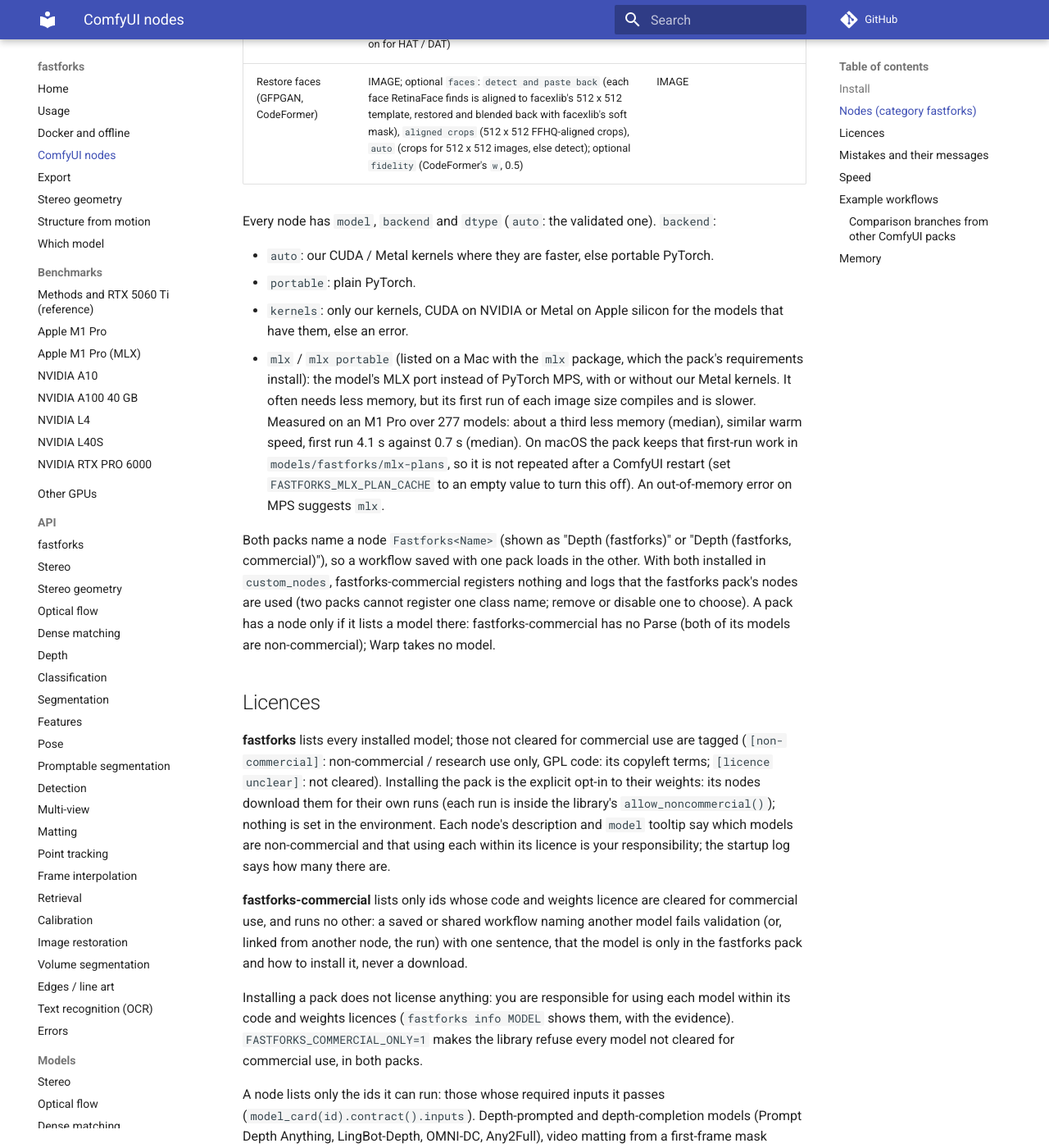
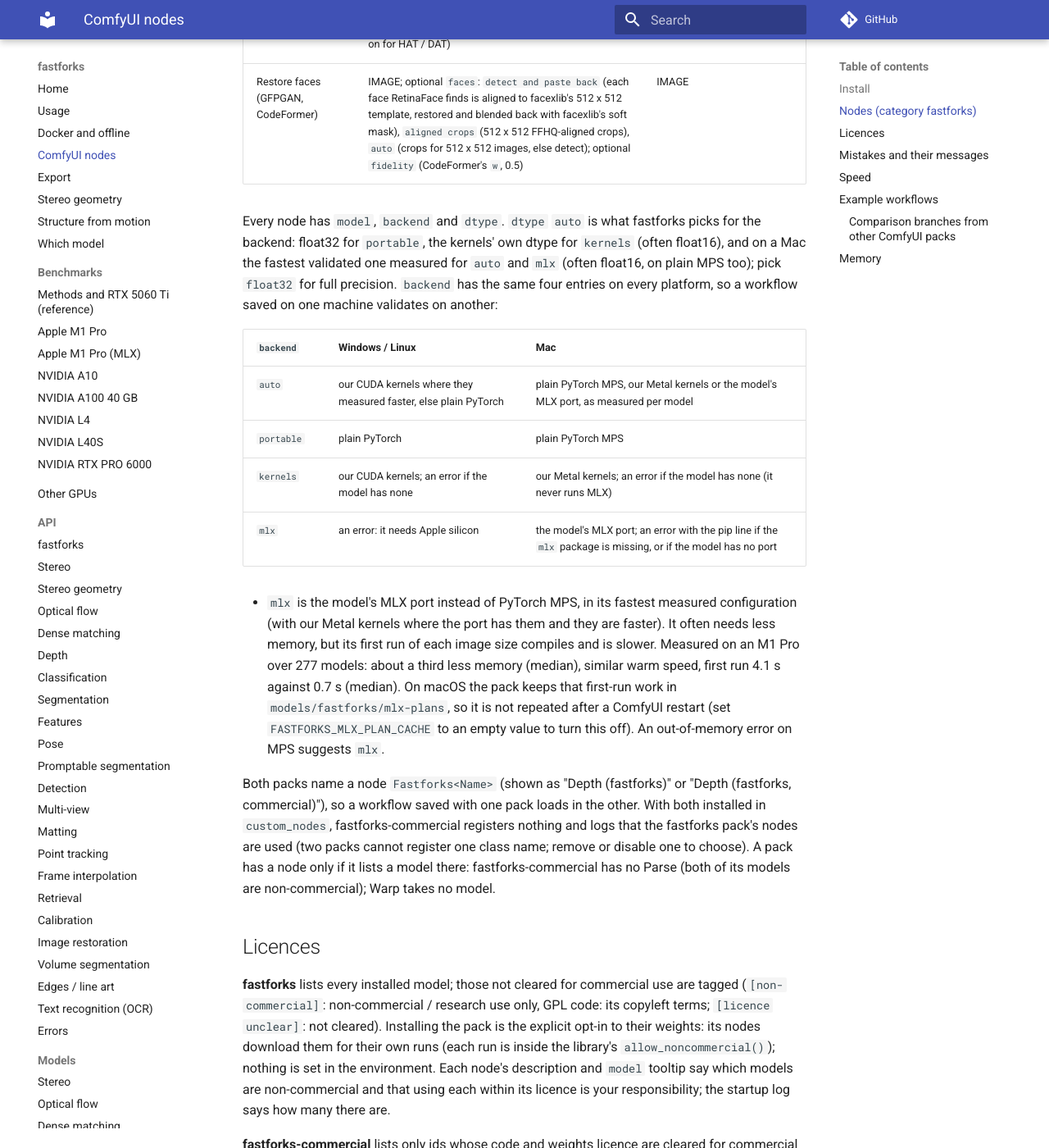
Before and after one commit to kleinicke/fastforks, an MkDocs documentation site: the page built from docs/comfyui.md, in a window 1280 px wide and 1400 px high, scrolled down 3060 px. Shown: the whole window at 82% size. Built offline with MkDocs 1.6.1 and Material for MkDocs 9.7.7, drawn with Linux system fonts in a browser that asks for light colours; comment, search, counter and statistics services are not loaded; some of the changed text lies outside the part shown.

Commit message:
Explicit modes are strict on Apple: only auto crosses from MPS to MLX
mode="portable" and mode="kernels" on device="mps" stay on PyTorch MPS; kernels without Metal raises
BackendUnavailableError naming mode="auto" and device="mlx". An MLX port that auto takes reports its own
backend.mode and backend.kernels instead of a relabelled "kernels".

ComfyUI: the backend dropdown is auto / portable / kernels / mlx on every platform; a workflow saved with
"mlx portable" loads as mlx. The dtype tooltip no longer says auto on MPS is float32.

Co-Authored-By: Claude Fable 5.2 <noreply@anthropic.com>

```diff
--- a/docs/comfyui.md
+++ b/docs/comfyui.md
@@ -43,9 +43,9 @@ python_embeded\python.exe -m pip install -r ComfyUI\custom_nodes\comfyui-fastfor
 ComfyUI-Manager's "Install via Git URL" clones the root, which is not a node pack.
 
 Apple silicon: both packs' requirements also install Apple's `mlx` there (an environment marker; nothing on other
-platforms). With it `auto` runs a model through its MLX port where that is faster than PyTorch MPS, `kernels` has
-the Metal kernels of the ports, and the `mlx` backends are listed. A source install has it with
-`pip install -e "./fastforks[libs,mlx]"`. Without `mlx` every model still runs on MPS with `auto` and `portable`.
+platforms). With it `auto` runs a model through its MLX port where that is faster than PyTorch MPS, and the `mlx`
+backend works. A source install has it with `pip install -e "./fastforks[libs,mlx]"`. Without `mlx` every model
+still runs on MPS with `auto` and `portable`, and `mlx` fails with the pip line.
 
 Windows: the `kernels` backend works like on Linux (the DLLs download once, like the weights, and need no C++ toolchain). A
 library without a Windows build makes `kernels` fail for that model and `auto` run portable, with one warning per model load. Paths stay short: the cache adds at most ~110 characters
@@ -77,13 +77,21 @@ so a ComfyUI folder below ~140 characters needs no long-path setting.
 | Upscale / restore | IMAGE, tile (input px, 32 px overlap; 0 = one pass; keep it on for HAT / DAT) | IMAGE |
 | Restore faces (GFPGAN, CodeFormer) | IMAGE; optional `faces`: `detect and paste back` (each face RetinaFace finds is aligned to facexlib's 512 x 512 template, restored and blended back with facexlib's soft mask), `aligned crops` (512 x 512 FFHQ-aligned crops), `auto` (crops for 512 x 512 images, else detect); optional `fidelity` (CodeFormer's `w`, 0.5) | IMAGE |
 
-Every node has `model`, `backend` and `dtype` (`auto`: the validated one). `backend`:
+Every node has `model`, `backend` and `dtype`. `dtype` `auto` is what fastforks picks for the backend: float32 for
+`portable`, the kernels' own dtype for `kernels` (often float16), and on a Mac the fastest validated one measured for
+`auto` and `mlx` (often float16, on plain MPS too); pick `float32` for full precision. `backend` has the same four
+entries on every platform, so a workflow saved on one machine validates on another:
 
-- `auto`: our CUDA / Metal kernels where they are faster, else portable PyTorch.
-- `portable`: plain PyTorch.
-- `kernels`: only our kernels, CUDA on NVIDIA or Metal on Apple silicon for the models that have them, else an error.
-- `mlx` / `mlx portable` (listed on a Mac with the `mlx` package, which the pack's requirements install): the model's MLX port instead of PyTorch MPS, with or
-  without our Metal kernels. It often needs less memory, but its first run of each image size compiles and is slower.
+| `backend` | Windows / Linux | Mac |
+|---|---|---|
+| `auto` | our CUDA kernels where they measured faster, else plain PyTorch | plain PyTorch MPS, our Metal kernels or the model's MLX port, as measured per model |
+| `portable` | plain PyTorch | plain PyTorch MPS |
+| `kernels` | our CUDA kernels; an error if the model has none | our Metal kernels; an error if the model has none (it never runs MLX) |
+| `mlx` | an error: it needs Apple silicon | the model's MLX port; an error with the pip line if the `mlx` package is missing, or if the model has no port |
+
+- `mlx` is the model's MLX port instead of PyTorch MPS, in its fastest measured configuration (with our Metal
+  kernels where the port has them and they are faster). It often needs less memory, but its first run of each image
+  size compiles and is slower.
   Measured on an M1 Pro over 277 models: about a third less memory (median), similar warm speed, first run 4.1 s
   against 0.7 s (median). On macOS the pack keeps that first-run work in `models/fastforks/mlx-plans`, so it is not
   repeated after a ComfyUI restart (set `FASTFORKS_MLX_PLAN_CACHE` to an empty value to turn this off). An
@@ -202,7 +210,7 @@ pack. The upscaling one compares with ComfyUI's own upscale-model node, which ne
 `models/upscale_models`. The backend comparison uses the three backends every platform lists and a model both packs
 have, so it loads everywhere. `make_workflows.py` regenerates them from a running server's `/object_info`.
 
-On a Mac with the `mlx` package the `backend` dropdown also lists `mlx` (Apple's MLX instead of MPS, with our Metal kernels where the family's port has them) and `mlx portable` (MLX without the kernels). A model without an MLX port fails with a message (none of the nodes' models lacks one today). Every new input size compiles once on MLX, so its first call is slow; `auto` already picks MLX where it wins. With `dtype` on `auto`, `mlx` runs in the fastest mode and dtype measured on the Mac (often float16, goldens checked).
+The fourth entry of the `backend` dropdown, `mlx`, is Apple's MLX instead of MPS (Apple silicon only; with our Metal kernels where the family's port has them and they are faster). A model without an MLX port fails with a message (none of the nodes' models lacks one today). Every new input size compiles once on MLX, so its first call is slow; `auto` already picks MLX where it wins. With `dtype` on `auto`, `mlx` runs in the fastest mode and dtype measured on the Mac (often float16, goldens checked).
 
 ### Comparison branches from other ComfyUI packs
 
--- a/docs/usage.md
+++ b/docs/usage.md
@@ -341,11 +341,13 @@ reference code is recorded (the "Parity" rows of the model pages).
 |---|---|---|
 | `"portable"` | CPU, CUDA, Apple silicon ([MPS](#apple-silicon-mps)), other PyTorch devices where the network's ops exist | the original network in plain PyTorch, checked against the reference |
 | `"kernels"` (CUDA) | NVIDIA GPU, compute capability >= 8.0, driver >= 570 | our CUDA kernels, faster than portable ([benchmarks](benchmarks.md) per model); memory is similar, sometimes higher. Raises `BackendUnavailableError` (its subclass `KernelUnavailableError` for a missing GPU or binary) with the reason if it cannot run here; never falls back silently |
-| `"kernels"` (Metal) | Apple silicon, macOS, the families listed under [Apple silicon](#apple-silicon-mps) | Metal kernels, compiled on the device on first use; same error behaviour |
+| `"kernels"` (Metal) | Apple silicon, macOS, the families listed under [Apple silicon](#apple-silicon-mps) | Metal kernels, compiled on the device on first use; same error behaviour: a family without them raises `BackendUnavailableError` on `device="mps"`, it is never replaced by MLX |
 | either, with `device="mlx"` | Apple silicon, the `mlx` extra, the families with an [MLX port](#apple-silicon-mlx) | the same network through Apple's MLX instead of PyTorch MPS; `kernels` adds Metal kernels run by MLX. A family without a port raises `BackendUnavailableError` |
-| `"auto"` (default) | anywhere | `kernels` if it can run and the recorded measurements prefer it for this model, else `portable` (a few plain ViT classifiers gain nothing from kernels); the choice is logged once per load (WARNING if kernels fails on a CUDA device, else INFO) and recorded in `result.backend` |
+| `"auto"` (default) | anywhere | `kernels` if it can run and the recorded measurements prefer it for this model, else `portable` (a few plain ViT classifiers gain nothing from kernels); on `device="mps"` it may also take the model's MLX port ([what auto picks on a Mac](#what-auto-picks-on-a-mac)). The choice is logged once per load (WARNING if kernels fails on a CUDA device, else INFO) and recorded in `result.backend` |
 
-`mode` selects the backend; the result's `result.backend` (and `.mode`) reports which one ran.
+`mode` selects the backend; the result's `result.backend` (and `.mode`) reports which one ran. An explicit
+`"portable"` or `"kernels"` is strict: it runs exactly that on the device you named, or raises. Only `"auto"`
+chooses.
 
 `fastforks bench MODEL` times all of this on your machine (see below).
 
@@ -758,11 +760,15 @@ Time and memory per model on an M1 Pro: [Apple M1 Pro](devices/apple-m1-pro-16gb
 
 ### What auto picks on a Mac
 
-On Apple silicon, use `device="mps"` for both public modes.
+`device` and `mode` are independent, and an explicit mode never changes the engine:
 
-- `portable` runs the PyTorch MPS model.
-- `kernels` uses the family's native MPS Metal runner where it has one for the request, else its MLX port.
-  Explicitly requesting an unavailable implementation raises an error.
+| Request | What runs |
+|---|---|
+| `device="mps", mode="portable"` | the PyTorch MPS model, in float32 unless you pass a `dtype` |
+| `device="mps", mode="kernels"` | the family's Metal kernels through PyTorch MPS; `BackendUnavailableError` if it has none (the message names `mode="auto"` and, where a port exists, `device="mlx"`) |
+| `device="mlx"` | the family's [MLX port](#apple-silicon-mlx), with `mode` and `dtype` as elsewhere |
+| `device="mps", mode="auto"` (the default) | whichever of these measured best for the model |
+
 - `auto` takes the fastest and leanest measured path of the model: portable MPS in float32 or float16, the Metal
   kernels, or the MLX port. The table (M1 Pro survey) only holds runs whose golden reference check passed, in a dtype
   the card validates, so float16 is taken as on CUDA: wherever it is validated and pays. Each step up (float32 ->
@@ -777,16 +783,19 @@ On Apple silicon, use `device="mps"` for both public modes.
   Without the `mlx` package, `auto` takes the best PyTorch MPS path the same way.
 
 Results of a call are MPS tensors and `model.device` is `mps`, so tensors built on `model.device` combine with them;
-other methods (`video()`, sessions) of an MLX implementation return CPU tensors. An MLX implementation reports
-`backend.mode == "kernels"` and `backend.device == "mlx"`.
-Set `FASTFORKS_MLX=0` to run only PyTorch MPS implementations. On RoMa v2 this gives access to the float32
-Metal correlation kernel with `mode="kernels"`.
+other methods (`video()`, sessions) of an MLX implementation return CPU tensors. `backend` reports what runs: an
+MLX port that `auto` took has `backend.device == "mlx"`, and `backend.mode` is `"portable"` (plain MLX operations,
+`backend.kernels` empty) or `"kernels"` (with the names of the Metal kernels MLX runs in `backend.kernels`). If that
+port fails at a call (an operation it lacks, or out of memory), the model falls back to PyTorch MPS once, with a
+warning, and `backend` changes with it.
+Set `FASTFORKS_MLX=0` to keep `auto` on PyTorch MPS.
 
 ## Apple silicon (MLX)
 
 **Choosing MLX.** `device="mps"` picks MLX for you only where it is measured faster or leaner *and* its first call
 is cheap (see [What auto picks on a Mac](#what-auto-picks-on-a-mac)). To use MLX anywhere else, pass
-`device="mlx"` (any family with a port, `mode="portable"` or `"kernels"`): it is often leaner, but the first call
+`device="mlx"` (any family with a port; `mode="portable"`, or `"kernels"` where the port has kernels): it is often
+leaner, but the first call
 at each input size compiles the network (seconds for large inputs, see "First call" below). Loading with
 `device="mps"` logs at INFO when an MLX port exists. `fastforks info MODEL` lists it as `apple mlx`.
 
@@ -809,11 +818,13 @@ print(model.backend.mode, model.backend.device, model.backend.kernels)  # kernel
   The DINOv2 and DINOv3 ViTs, DINOv2 ImageNet classification and ADE20K segmentation heads, TIPSv2 and C-RADIOv3
   support portable MLX. RoMa v2 dense matching supports portable and kernels modes in float32. Any other family raises
   `BackendUnavailableError`; nothing falls back to MPS. Without the `mlx` package `load` raises
-  `MissingDependencyError` with the pip command. With `device="mps"`, `load` also takes a port on its own where it
-  was measured faster (see [What auto picks on a Mac](#what-auto-picks-on-a-mac)).
+  `MissingDependencyError` with the pip command. With `device="mps"`, `mode="auto"` also takes a port on its own
+  where it was measured faster (see [What auto picks on a Mac](#what-auto-picks-on-a-mac)); `mode="portable"` and
+  `mode="kernels"` never do.
 - `mode`: `portable` is the network in plain MLX operations, `kernels` adds Metal kernels that MLX runs
-  (`mx.fast.metal_kernel`; compiled on the device on first use, nothing to download). `auto` takes `kernels` where
-  the port has them at the dtype (logged at INFO).
+  (`mx.fast.metal_kernel`; compiled on the device on first use, nothing to download) and raises
+  `BackendUnavailableError` for a port without kernels. `auto` takes `kernels` where the port has them at the dtype
+  (logged at INFO).
 - `dtype`: float32 or float16, as the card lists them; other dtypes raise `OptionsError`. Without a `dtype` (and
   with `mode="auto"`, or the mode it measured fastest in), a model measured on the M1 Pro runs in its fastest passing
   mode and dtype (often float16, logged at INFO); an unmeasured one in float32. Both are checked
```
Also changed, not shown: CHANGELOG.md (+11 -4 lines), integrations/comfyui-commercial/README.md (+1 -1 lines), integrations/comfyui/README.md (+1 -1 lines), 6 other files.
